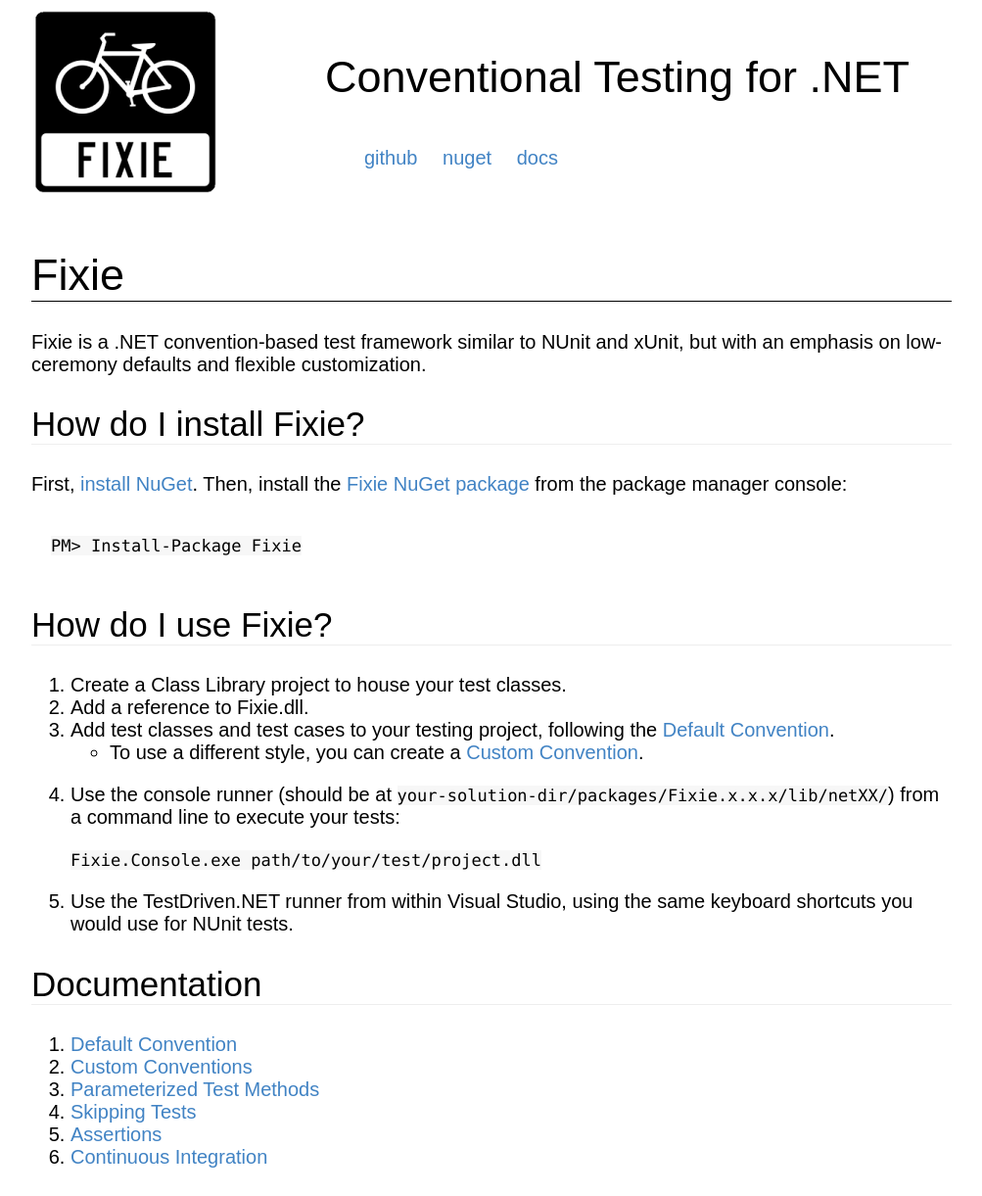
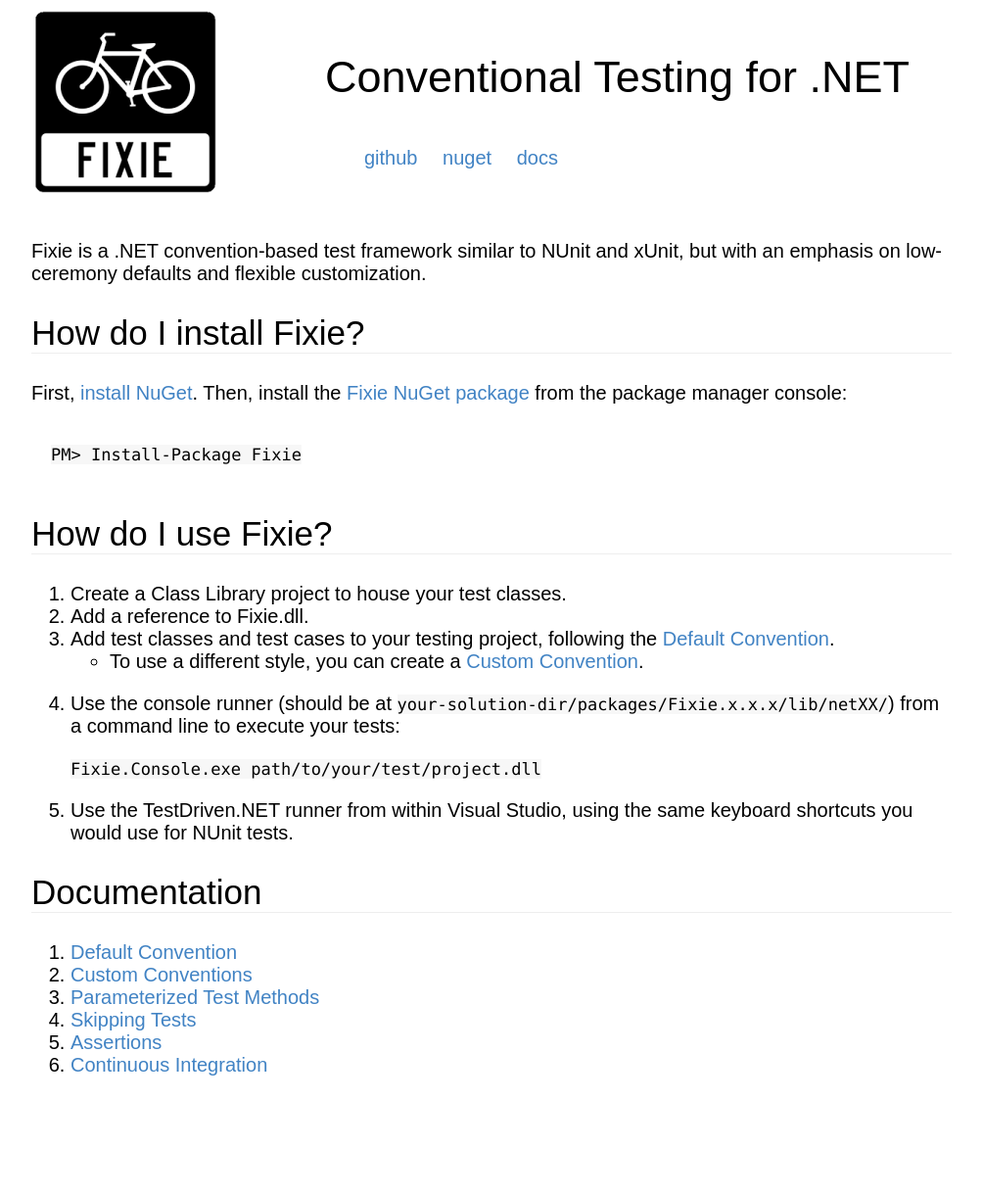
Before and after one commit to fixie/fixie.github.io, a Jekyll site: the page built from docs/index.md, in a window 1280 px wide. Shown: the whole page at 98% size, without its empty margins (138-1141 px from the left). Built offline with Jekyll 4.4.1, drawn with Linux system fonts in a browser that asks for light colours; after the commit the page ends 1127 px from its top, so only the background shows below that.

Commit message:
Update index.md

```diff
--- a/docs/index.md
+++ b/docs/index.md
@@ -2,8 +2,6 @@
 layout: documentation
 title: Fixie
 ---
-# Fixie
-
 Fixie is a .NET convention-based test framework similar to NUnit and xUnit, but with an emphasis on low-ceremony defaults and flexible customization.
 
 ## How do I install Fixie?
```
